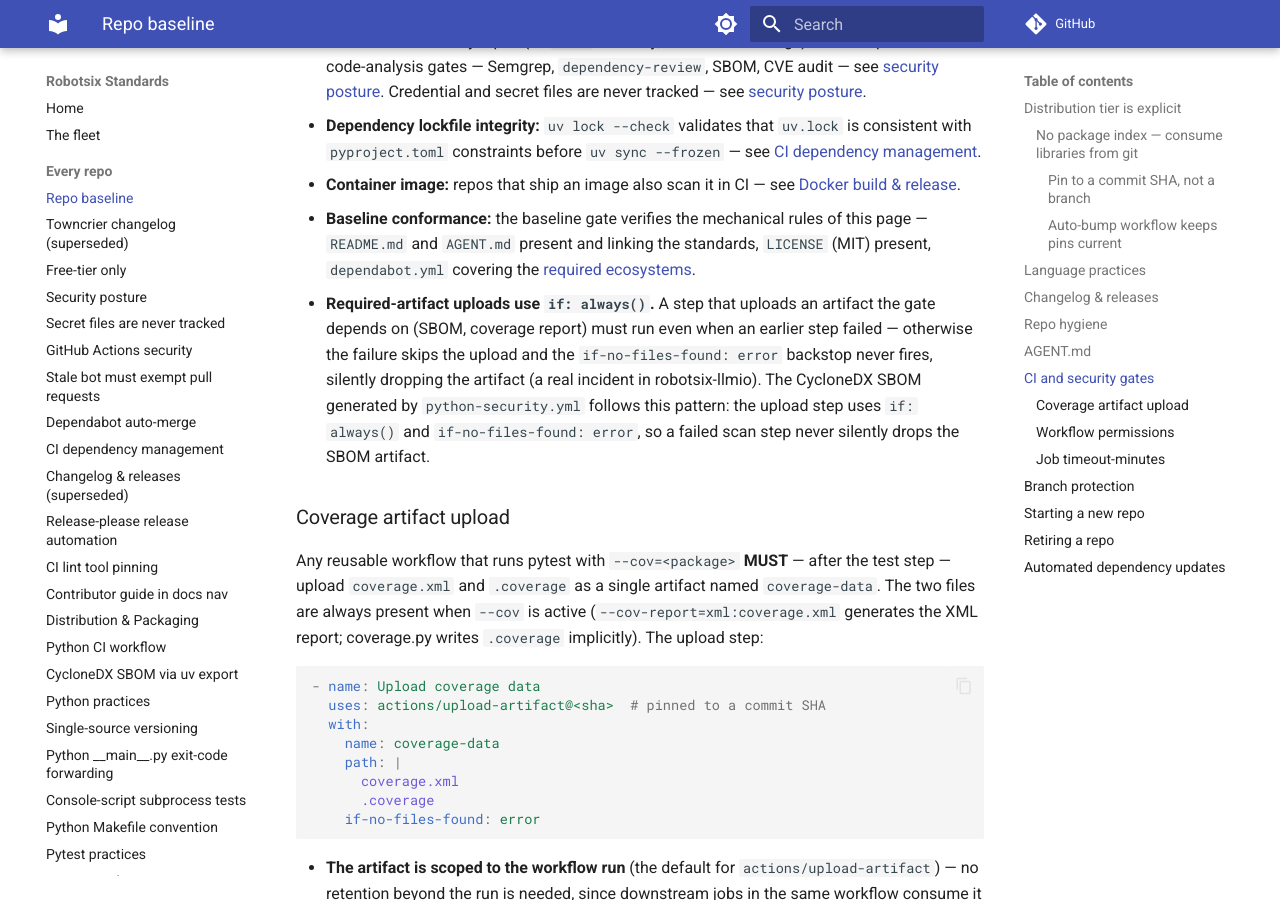
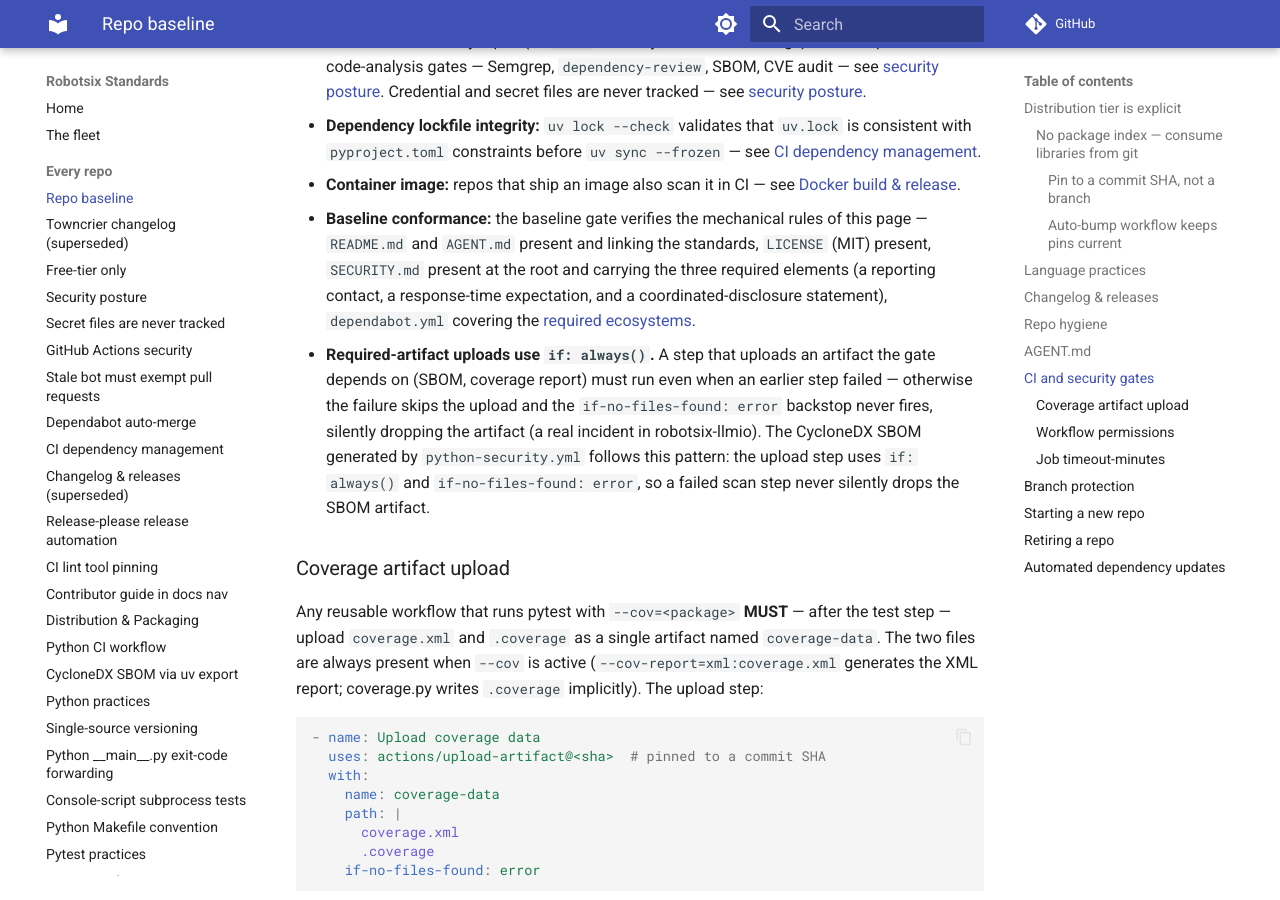
Before and after one commit to damien-robotsix/robotsix-standards, an MkDocs documentation site: the page built from docs/repo-baseline.md, in a window 1280 px wide and 900 px high, scrolled down 4245 px. Built offline with MkDocs 1.6.1 and Material for MkDocs 9.7.7, drawn with Linux system fonts in a browser that asks for light colours; comment, search, counter and statistics services are not loaded; some of the changed text lies outside the part shown.

Commit message:
chore: SECURITY.md is a MUST in repo-baseline but no gate or template enforces it (Scorecard Security-Policy / OpenSSF Badge gap) (20260906T013619Z-security-md-is-a-must-in-repo-baseline-b-cd34)

```diff
--- a/docs/repo-baseline.md
+++ b/docs/repo-baseline.md
@@ -196,8 +196,10 @@ gate set:
   [Docker build & release](docker-standard.md).
 - **Baseline conformance:** the baseline gate verifies the mechanical rules
   of this page — `README.md` and `AGENT.md` present and linking the
-  standards, `LICENSE` (MIT) present, `dependabot.yml` covering the [required
-  ecosystems](#automated-dependency-updates).
+  standards, `LICENSE` (MIT) present, `SECURITY.md` present at the root and
+  carrying the three required elements (a reporting contact, a response-time
+  expectation, and a coordinated-disclosure statement), `dependabot.yml`
+  covering the [required ecosystems](#automated-dependency-updates).
 - **Required-artifact uploads use `if: always()`.** A step that uploads an
   artifact the gate depends on (SBOM, coverage report) must run even when an
   earlier step failed — otherwise the failure skips the upload and the
@@ -366,7 +368,7 @@ New repos start from the language's template repository —
 **`robotsix-template-python`** (a GitHub template) carries the full baseline
 pre-assembled: pyproject skeleton, `dependabot.yml`, the standard pre-commit
 set, shared-workflow callers, `AGENT.md` skeleton,
-`docs/modules.yaml`, LICENSE — plus a component overlay (Dockerfile, the two
+`docs/modules.yaml`, LICENSE, `SECURITY.md` — plus a component overlay (Dockerfile, the two
 composes, `config/` scaffolding) for deployable services. The template is a
 fleet member like any other: the baseline-check gates it, dependabot bumps
 it, standards changes land there as tickets — so it cannot rot. Templates
```
Also changed, not shown: docs/security-posture.md (+5 -1 lines), 1 other file.
